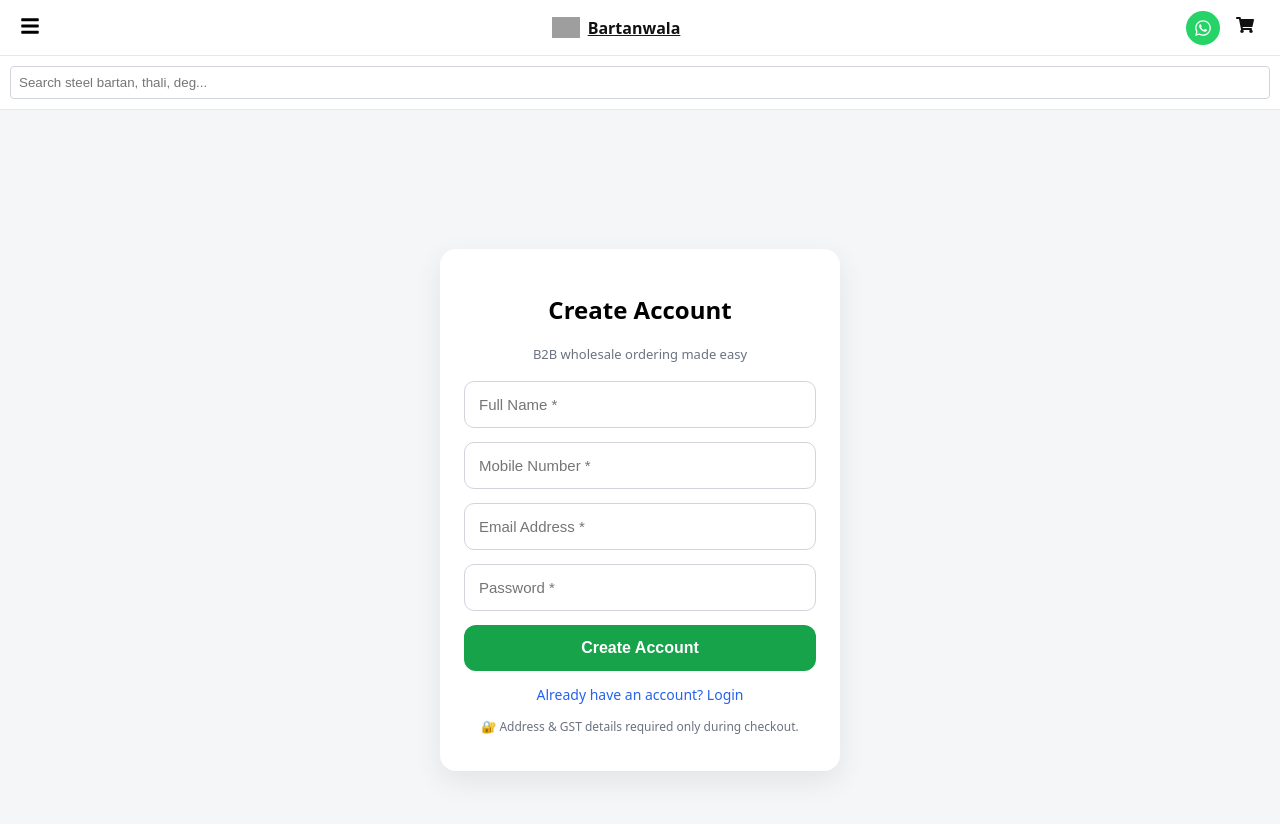
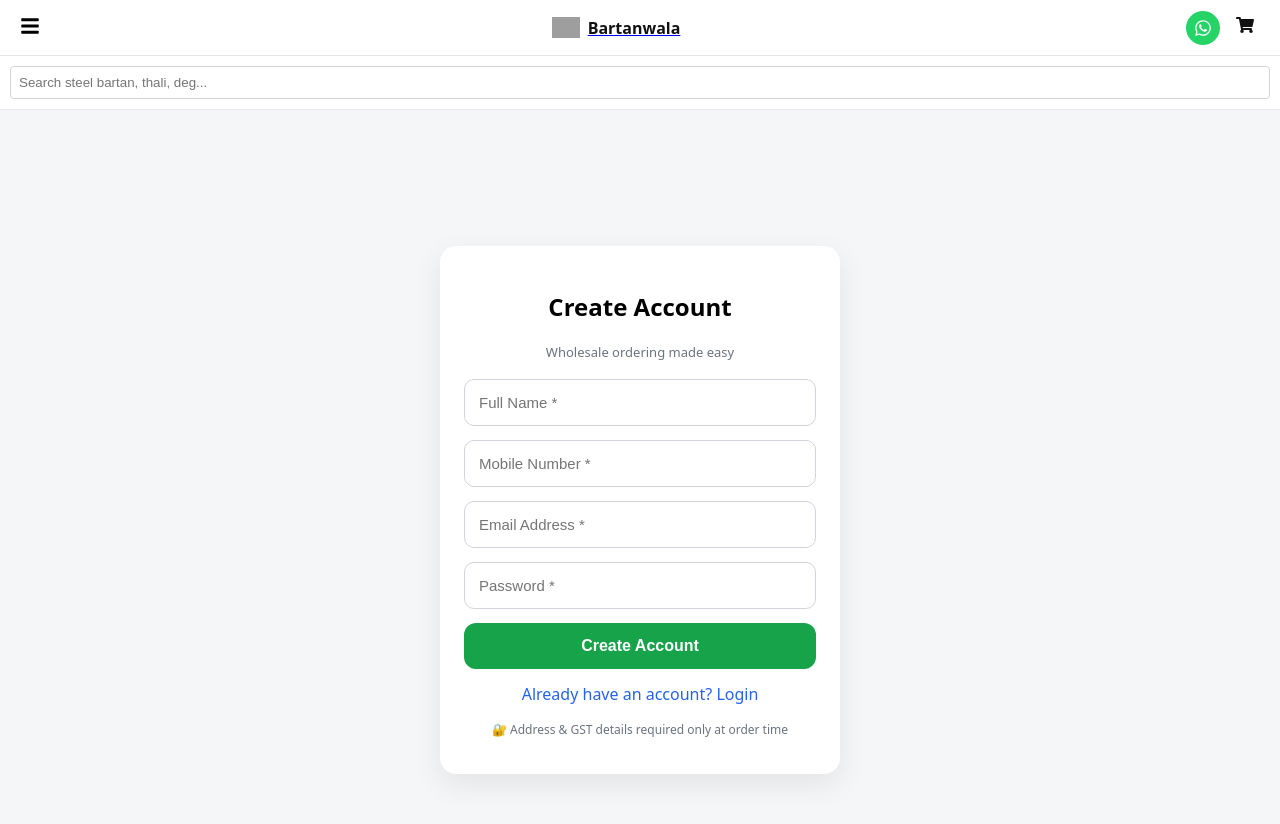
Before and after one commit to pahadsinghdeora7-spec/bartanwala, a Next.js app: page /signup in a window 1280 px wide. Shown: the top 824 px of the page. Built offline with nearby package versions, Linux system fonts and the light colour scheme; no server answers; grey boxes are pictures that could not be loaded.

Commit message:
Update signup.js

```diff
--- a/pages/signup.js
+++ b/pages/signup.js
@@ -24,9 +24,15 @@ export default function SignupPage() {
     setError("");
     setLoading(true);
 
-    const { data, error } = await supabase.auth.signUp({
+    const { error } = await supabase.auth.signUp({
       email: form.email,
       password: form.password,
+      options: {
+        data: {
+          name: form.name,
+          mobile: form.mobile,
+        },
+      },
     });
 
     if (error) {
@@ -35,16 +41,9 @@ export default function SignupPage() {
       return;
     }
 
-    // 👇 Insert into customers table
-    await supabase.from("customers").insert({
-      user_id: data.user.id,
-      name: form.name,
-      mobile: form.mobile,
-      email: form.email,
-    });
-
+    // ✅ profile auto-create by trigger
     setLoading(false);
-    router.replace("/account");
+    router.replace("/login");
   };
 
   return (
@@ -56,7 +55,7 @@ export default function SignupPage() {
       <div style={styles.page}>
         <form style={styles.card} onSubmit={handleSignup}>
           <h2>Create Account</h2>
-          <p style={styles.sub}>B2B wholesale ordering made easy</p>
+          <p style={styles.sub}>Wholesale ordering made easy</p>
 
           {error && <p style={styles.error}>{error}</p>}
 
@@ -103,7 +102,7 @@ export default function SignupPage() {
           </p>
 
           <p style={styles.note}>
-            🔐 Address & GST details required only during checkout.
+            🔐 Address & GST details required only at order time
           </p>
         </form>
       </div>
@@ -129,11 +128,7 @@ const styles = {
     textAlign: "center",
     boxShadow: "0 10px 30px rgba(0,0,0,0.08)",
   },
-  sub: {
-    fontSize: 13,
-    color: "#6b7280",
-    marginBottom: 18,
-  },
+  sub: { fontSize: 13, color: "#6b7280", marginBottom: 18 },
   input: {
     width: "100%",
     padding: 14,
@@ -151,22 +146,8 @@ const styles = {
     borderRadius: 12,
     fontWeight: 600,
     fontSize: 16,
-    cursor: "pointer",
   },
-  error: {
-    color: "#dc2626",
-    fontSize: 13,
-    marginBottom: 12,
-  },
-  link: {
-    marginTop: 14,
-    color: "#2563eb",
-    cursor: "pointer",
-    fontSize: 14,
-  },
-  note: {
-    fontSize: 12,
-    color: "#6b7280",
-    marginTop: 12,
-  },
+  error: { color: "#dc2626", fontSize: 13, marginBottom: 12 },
+  link: { marginTop: 14, color: "#2563eb", cursor: "pointer" },
+  note: { fontSize: 12, color: "#6b7280", marginTop: 12 },
 };
```
